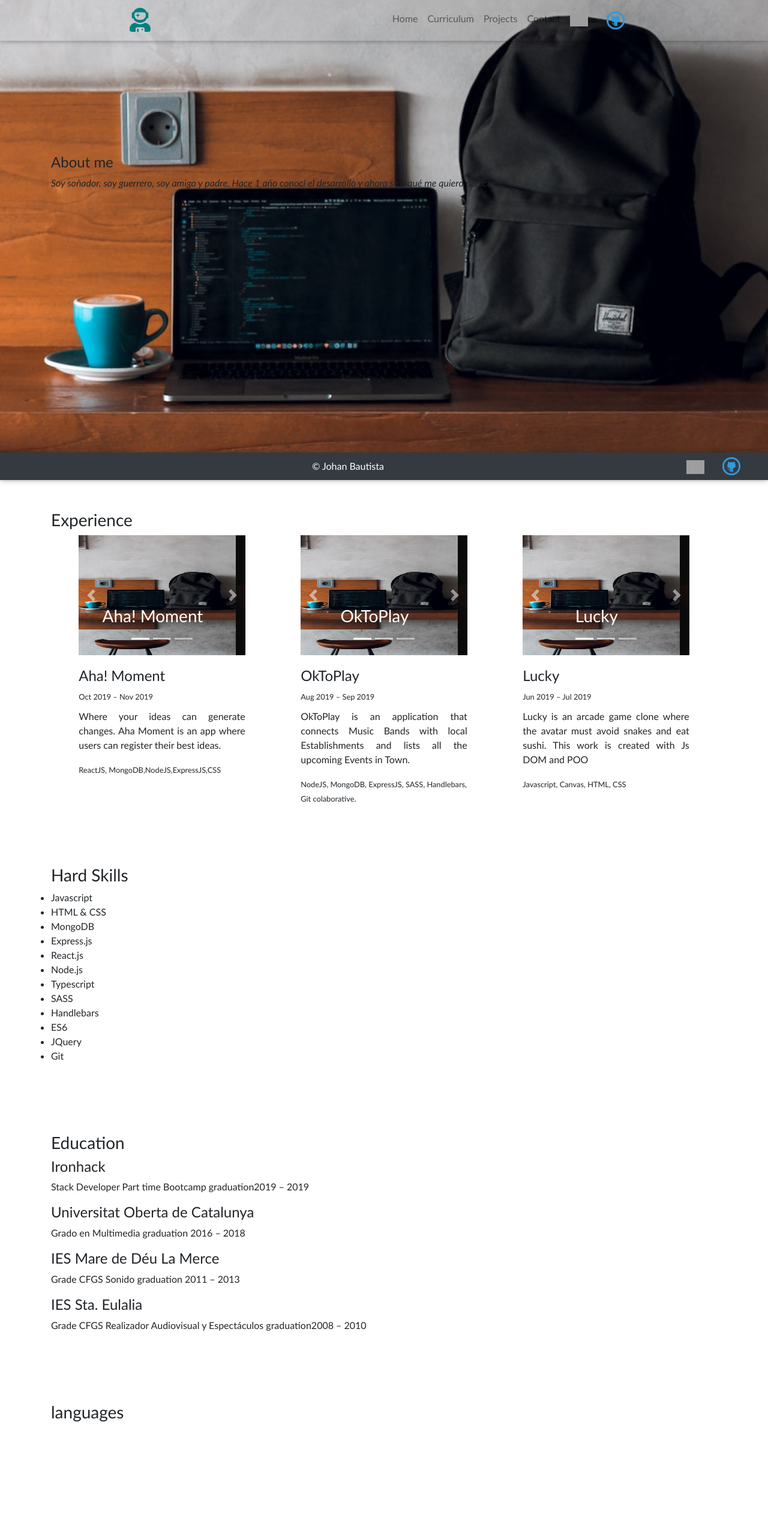
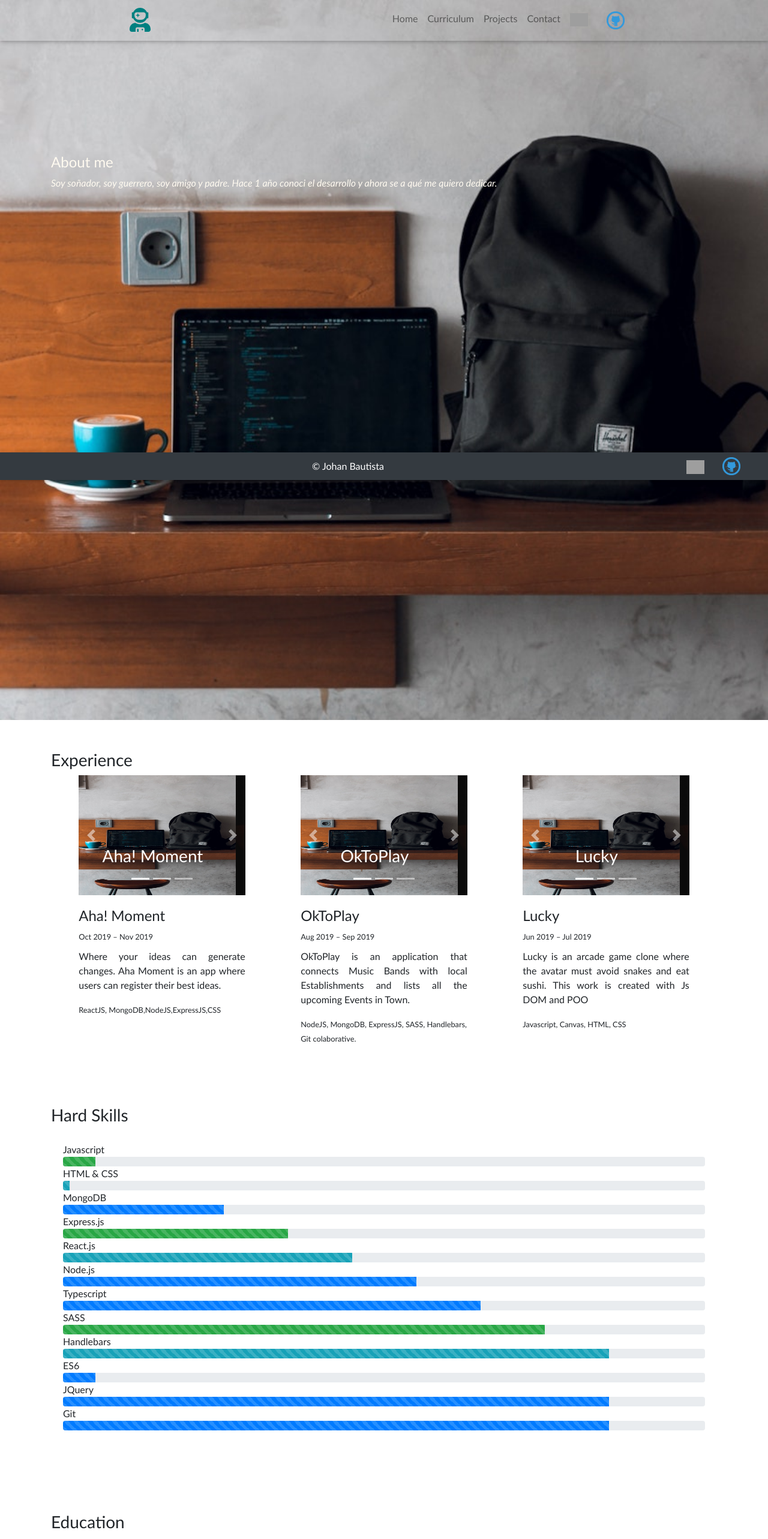
Before and after one commit to johanBautista/jBautista_web, a React (Create React App) app: page /cv in a window 1280 px wide. Shown: the top 2565 px of the page at 60% size. Before the commit the page ends 2428 px from the top, so only its background shows below. Built offline with nearby package versions, Linux system fonts and the light colour scheme; grey boxes are pictures that could not be loaded.

Commit message:
WIP progressbar

```diff
--- a/src/components/pages/curriculum/Curriculum.css
+++ b/src/components/pages/curriculum/Curriculum.css
@@ -1,8 +1,11 @@
 .image-about {
   background: url('../../img/b-cv3.jpg') no-repeat center;
   background-size: cover;
-  min-height: 100vh;
+  min-height: 150vh; /* pendiente de hacer fondo fijo y div q este por encima */
   background-position: center;
+}
+.quote-curriculum {
+  color: floralwhite;
 }
 .carrusel {
   width: 25%;
@@ -18,12 +21,30 @@
   display: flex;
   justify-content: space-around;
 }
-.carrusel-title{
+.carrusel-title {
   padding-top: 20px;
 }
-.carrusel-description{
+.carrusel-description {
   margin-top: 10px;
   text-align: justify;
+}
+.card-skill {
+  position: relative;
+  display: flex;
+  flex-direction: column;
+  padding: 20px;
+  /* min-width: 0; */
+  /* word-wrap: break-word; */
+  /* background-color: #fff; */
+  /* background-clip: border-box; */
+  /* border: 1px solid rgba(0,0,0,.125); */
+  /* border-radius: .25rem; */
+  /* background-color: transparent !important; */
+  /* box-shadow: 0px 1px 5px #aaaaaa; */
+}
+.card-skill li {
+  /* text-decoration: none; */
+  list-style: none;
 }
 
 @media only screen and (max-width: 990px) {
@@ -37,3 +58,7 @@
     display: block;
   }
 }
+/* las barras de progreso podrian ser lineas en llugar de circulos como si fuesen ramas de git
+  tambien molaria hacer otra vista en donde se muestre mi trayectoria como las ramas de git esto
+  entreo en una vista y ya pa flipar q en cada punto explique lo q he aprendido como si fuesen commits
+  */
--- a/src/components/pages/curriculum/Curriculum.js
+++ b/src/components/pages/curriculum/Curriculum.js
@@ -1,16 +1,17 @@
 import React from 'react';
 import './Curriculum.css';
-import { Carousel } from 'react-bootstrap';
+import { Carousel, ProgressBar } from 'react-bootstrap';
 import foto1 from '../../img/b-cv3.jpg';
 import foto2 from '../../img/home.jpg';
 import foto3 from '../../img/wolfgang-hasselmann-WrLY3abIUyU-unsplash.jpg';
+// import { Link } from 'react-router-dom';
 
 const Curriculum = () => {
   return (
     <section>
       <section className="image-about">
         <div className="container">
-          <div className="">
+          <div className="quote-curriculum">
             <h4>About me</h4>
             <i>
               Soy soñador, soy guerrero, soy amigo y padre. Hace 1 año conoci el
@@ -153,21 +154,35 @@ const Curriculum = () => {
         </section>
         <section className="containero">
           <h3>Hard Skills</h3>
-
+          <div className="card-skill">
+            {/* <Link> </Link> */}
             <ul>
               <li>Javascript</li>
+              <ProgressBar animated now={5} variant="success" />
               <li>HTML & CSS</li>
+              <ProgressBar animated now={1} variant="info" />
               <li>MongoDB</li>
+              <ProgressBar animated now={25} />
               <li>Express.js</li>
+              <ProgressBar animated now={35} variant="success" />
               <li>React.js</li>
+              <ProgressBar animated now={45} variant="info" />
               <li>Node.js</li>
+              <ProgressBar animated now={55} />
               <li>Typescript</li>
+              <ProgressBar animated now={65} />
               <li>SASS</li>
+              <ProgressBar animated now={75} variant="success" />
               <li>Handlebars</li>
+              <ProgressBar animated now={85} variant="info" />
               <li>ES6</li>
+              <ProgressBar animated now={5} />
               <li>JQuery</li>
+              <ProgressBar animated now={85} />
               <li>Git</li>
+              <ProgressBar animated now={85} />
             </ul>
+          </div>
         </section>
         <section className="containero">
           <h3>Education</h3>
```
Lines whose indentation alone changed are shown as unchanged.
